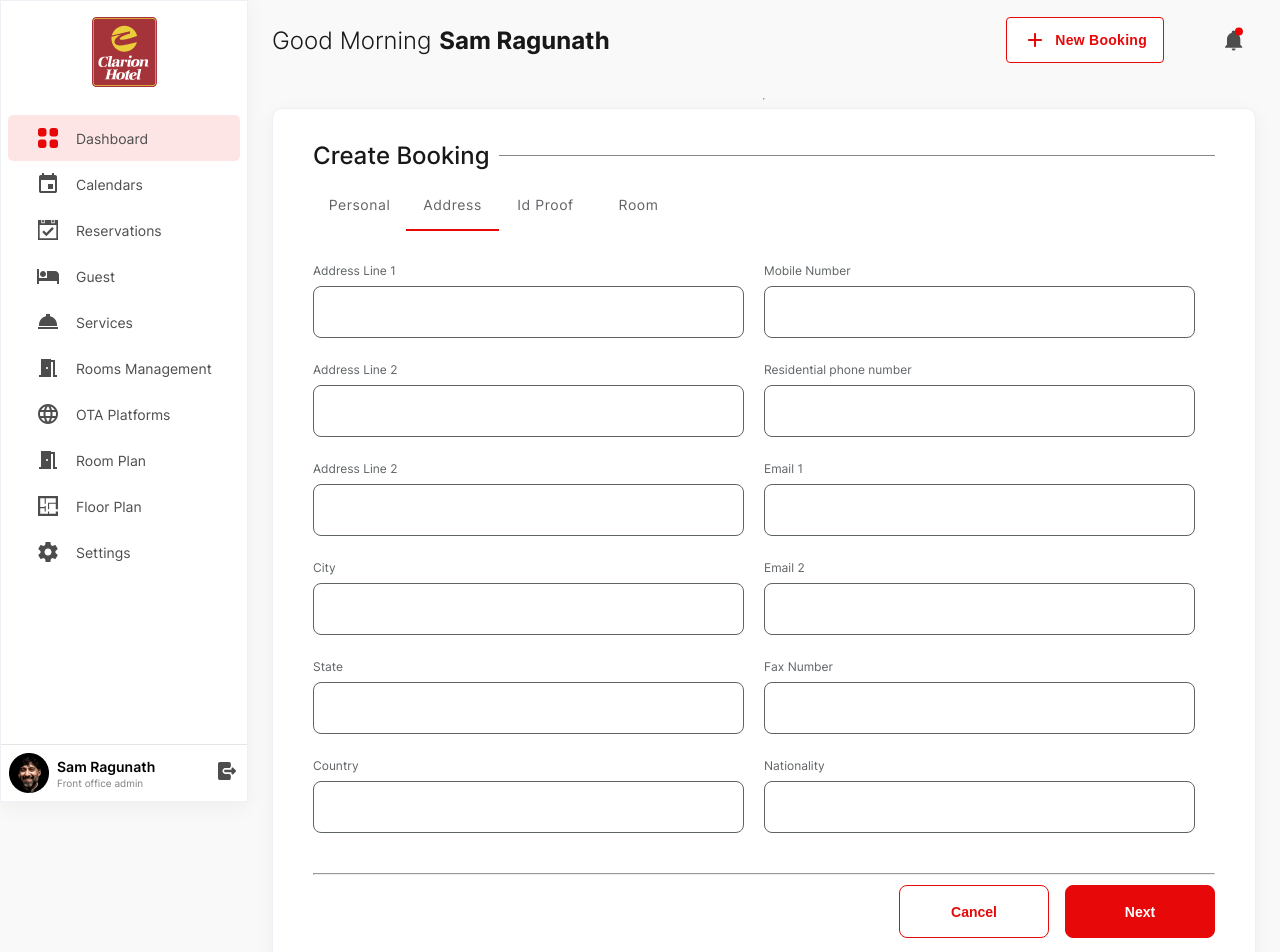
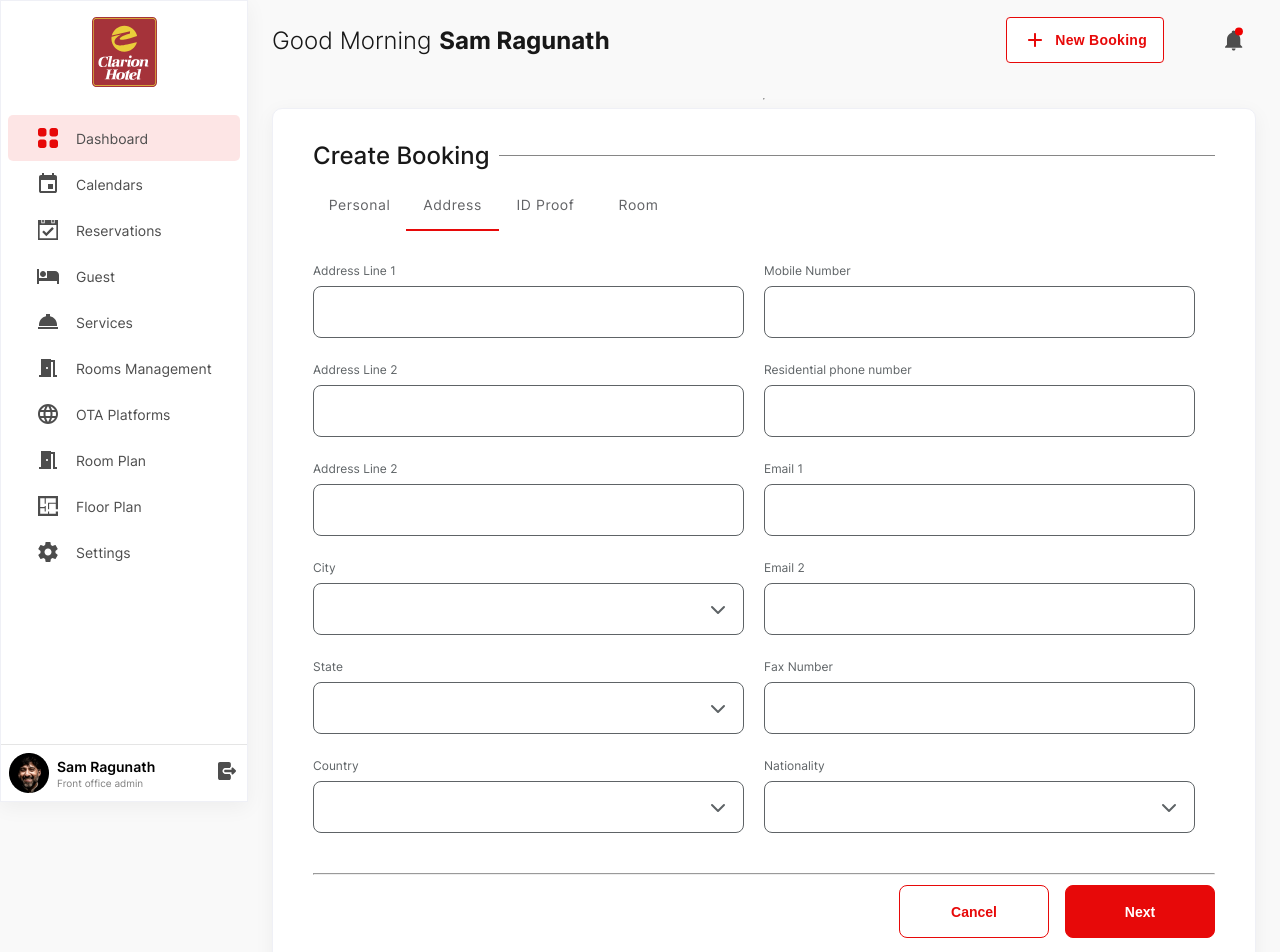
Before and after one commit to sundaramnavabrinit/HMS, a React (Create React App) app: page /dashboard/create/address in a window 1280 px wide. Shown: the top 952 px of the page. Built offline with nearby package versions, Linux system fonts and the light colour scheme.

Commit message:
form update in Create booking form

```diff
--- a/src/components/CBAddress/CBA.scss
+++ b/src/components/CBAddress/CBA.scss
@@ -31,6 +31,13 @@
           outline: none;
         }
       }
+
+      svg {
+        position: absolute;
+        right: 10px;
+        top: 38px;
+        cursor: pointer;
+      }
     }
   }
 
--- a/src/components/CBAddress/CBAddress.js
+++ b/src/components/CBAddress/CBAddress.js
@@ -38,6 +38,21 @@
         <label>
           City
           <input {...register("City")} />
+          <svg
+            xmlns="http://www.w3.org/2000/svg"
+            width="24"
+            height="24"
+            viewBox="0 0 24 24"
+            fill="none"
+          >
+            <path
+              d="M6 9L12 15L18 9"
+              stroke="#5E6366"
+              stroke-width="2"
+              stroke-linecap="round"
+              stroke-linejoin="round"
+            />
+          </svg>
         </label>
         <label>
           Email 2
@@ -46,6 +61,21 @@
         <label>
           State
           <input {...register("State")} />
+          <svg
+            xmlns="http://www.w3.org/2000/svg"
+            width="24"
+            height="24"
+            viewBox="0 0 24 24"
+            fill="none"
+          >
+            <path
+              d="M6 9L12 15L18 9"
+              stroke="#5E6366"
+              stroke-width="2"
+              stroke-linecap="round"
+              stroke-linejoin="round"
+            />
+          </svg>
         </label>
         <label>
           Fax Number
@@ -54,10 +84,40 @@
         <label>
           Country
           <input {...register("Country")} />
+          <svg
+            xmlns="http://www.w3.org/2000/svg"
+            width="24"
+            height="24"
+            viewBox="0 0 24 24"
+            fill="none"
+          >
+            <path
+              d="M6 9L12 15L18 9"
+              stroke="#5E6366"
+              stroke-width="2"
+              stroke-linecap="round"
+              stroke-linejoin="round"
+            />
+          </svg>
         </label>
         <label>
           Nationality
           <input {...register("Nationality")} />
+          <svg
+            xmlns="http://www.w3.org/2000/svg"
+            width="24"
+            height="24"
+            viewBox="0 0 24 24"
+            fill="none"
+          >
+            <path
+              d="M6 9L12 15L18 9"
+              stroke="#5E6366"
+              stroke-width="2"
+              stroke-linecap="round"
+              stroke-linejoin="round"
+            />
+          </svg>
         </label>
       </form>
       <hr />
--- a/src/data/CBTabs.js
+++ b/src/data/CBTabs.js
@@ -1,2 +1,2 @@
-const CBTabs = ["personal", "address", "id proof", "room"];
+const CBTabs = ["personal", "address", "iD proof", "room"];
 export default CBTabs;
```
